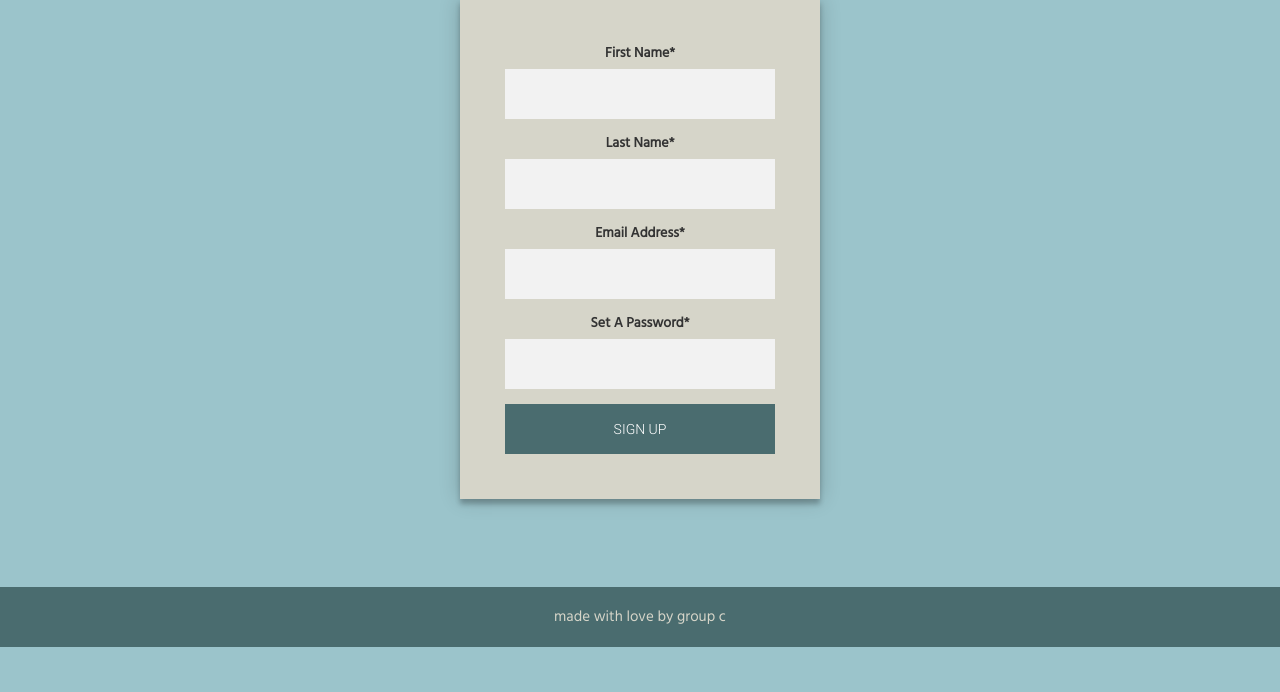
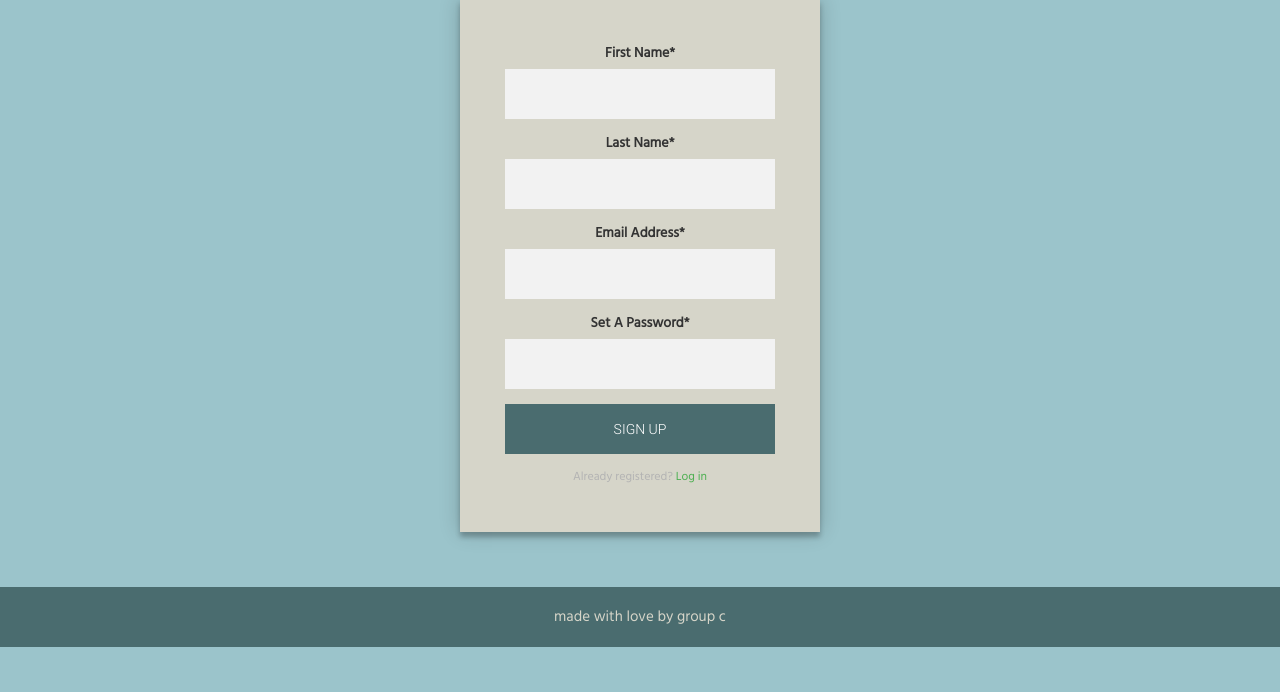
Before and after one commit to culshoefer/aws-automation-thing, a Django app: page /signup/ in a window 1280 px wide. Shown: the part 153-845 px from the top of the page. Before the commit the page ends 800 px from the top, so only its background shows below. Run offline with Django 3.2, Linux system fonts and the light colour scheme; some libraries are stand-ins or nearby versions.

Commit message:
slight change

```diff
--- a/ref_manager/blog/templates/signup.html
+++ b/ref_manager/blog/templates/signup.html
@@ -44,6 +44,7 @@
             <input type="password" required autocomplete="off"/>
         </div>
           <button>sign up</button>
+          <p class="message">Already registered? <a href="{% url 'login' %}">Log in</a></p>
        </form>
      </div>
  </div>
```
